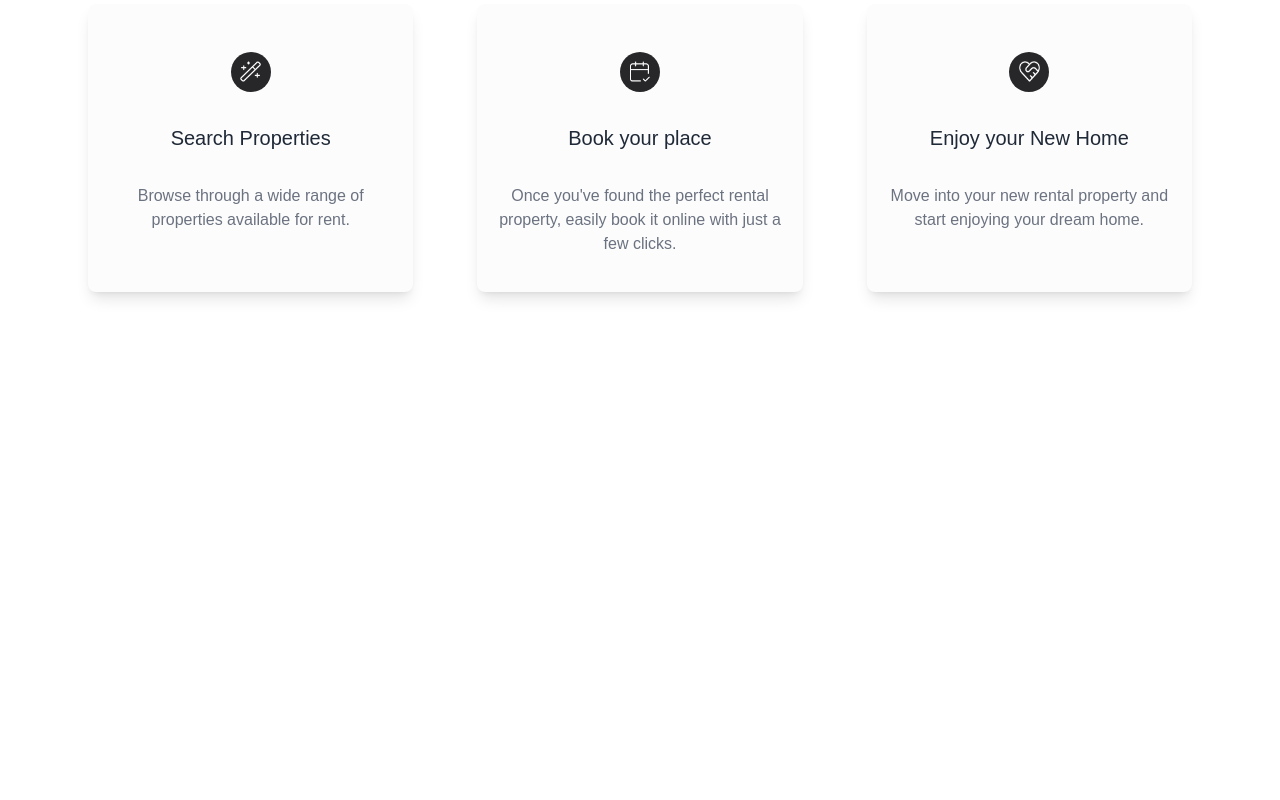
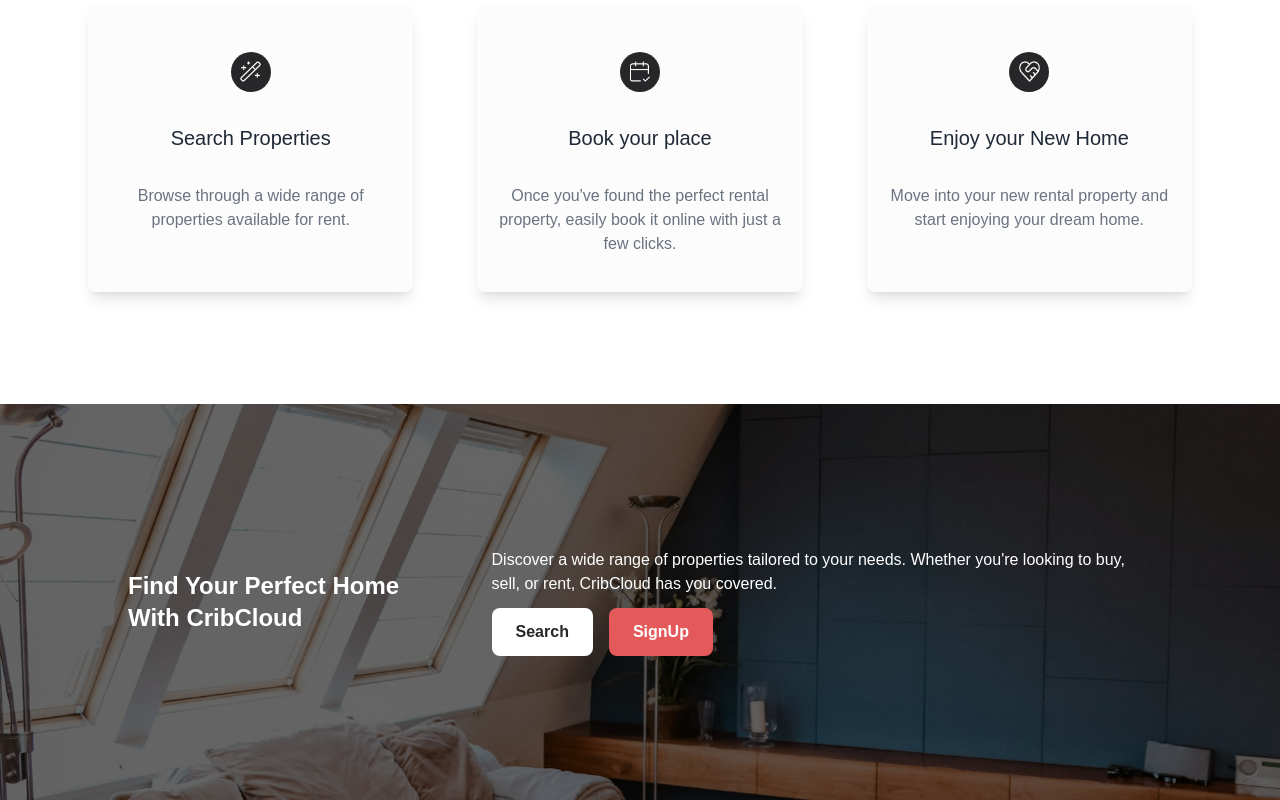
Before and after one commit to astitvashukla05/CribCloud, a Next.js app: page /landing in a window 1280 px wide. Shown: the part 1788-2588 px from the top of the page. Before the commit the page ends 2192 px from the top, so only its background shows below. Built offline with nearby package versions, Linux system fonts and the light colour scheme; no server answers.

Commit message:
feat: add CallToActionSection component to enhance landing page engagement

```diff
--- /dev/null
+++ b/src/app/(nondashboard)/landing/CallToActionSection.jsx
@@ -0,0 +1,41 @@
+'use client'
+import {motion } from 'framer-motion'
+import Image from 'next/image'
+import Link from 'next/link'
+import React from 'react'
+
+export default function CallToActionSection() {
+  return (
+    <div className='relative py-24'>
+        <Image src='/landing-call-to-action.jpg' alt='CribCloud Search Section BG' fill  className='absolute object-center object-cover' />
+        <div className='absolute inset-0 bg-black bg-opacity-60'></div>
+        <motion.div
+          initial={{ opacity: 0, y: 20 }}
+          transition={{ duration: 0.5 }}
+            whileInView={{ opacity: 1, y: 0 }}
+            viewport={{ once: true }}
+            className='relative  max-w-4xl xl:max-w-6xl  mx-auto px-6 sm:px-8 lg:px-12 xl:px-16 py-12'
+
+            >
+                <div className='flex flex-col md:flex-row justify-between items-center'>
+                    <div className='mb-6 md:mb-0 md:mr-10'>
+                        <h2 className='text-2xl font-bold text-white'>
+                            Find Your Perfect Home With CribCloud
+                        </h2>
+                    </div>
+                    <div>
+                        <p className='text-white mb-3'>
+                            Discover a wide range of properties tailored to your needs. Whether you're looking to buy, sell, or rent, CribCloud has you covered.
+                        </p>
+                        <div className='flex justify-center md:justify-start gap-4'>
+                            <button onClick={()=>window.scrollTo({top: 0, behavior: 'smooth'})}
+                            className='inline-block text-primary-700 bg-white rounded-lg px-6 py-3 font-semibold hover:bg-primary-500 hover:text-primary-50'
+                                >Search</button>
+                                <Link href='/signup' className='inline-block text-white bg-secondary-600 rounded-lg px-6 py-3 font-semibold hover:bg-secondary-700 ' scroll={false}>SignUp</Link>
+                        </div>
+                    </div>
+                </div>
+            </motion.div>
+    </div>
+  )
+}
--- a/src/app/(nondashboard)/landing/page.js
+++ b/src/app/(nondashboard)/landing/page.js
@@ -2,6 +2,7 @@
 import Herosection from './Herosection'
 import Features from './Features'
 import Discover from './Discover'
+import CallToActionSection from './CallToActionSection'
 
 function landing() {
   return (
@@ -9,6 +10,7 @@
       <Herosection/>
       <Features/>
       <Discover/>
+      <CallToActionSection/>
     </div>
   )
 }
```
